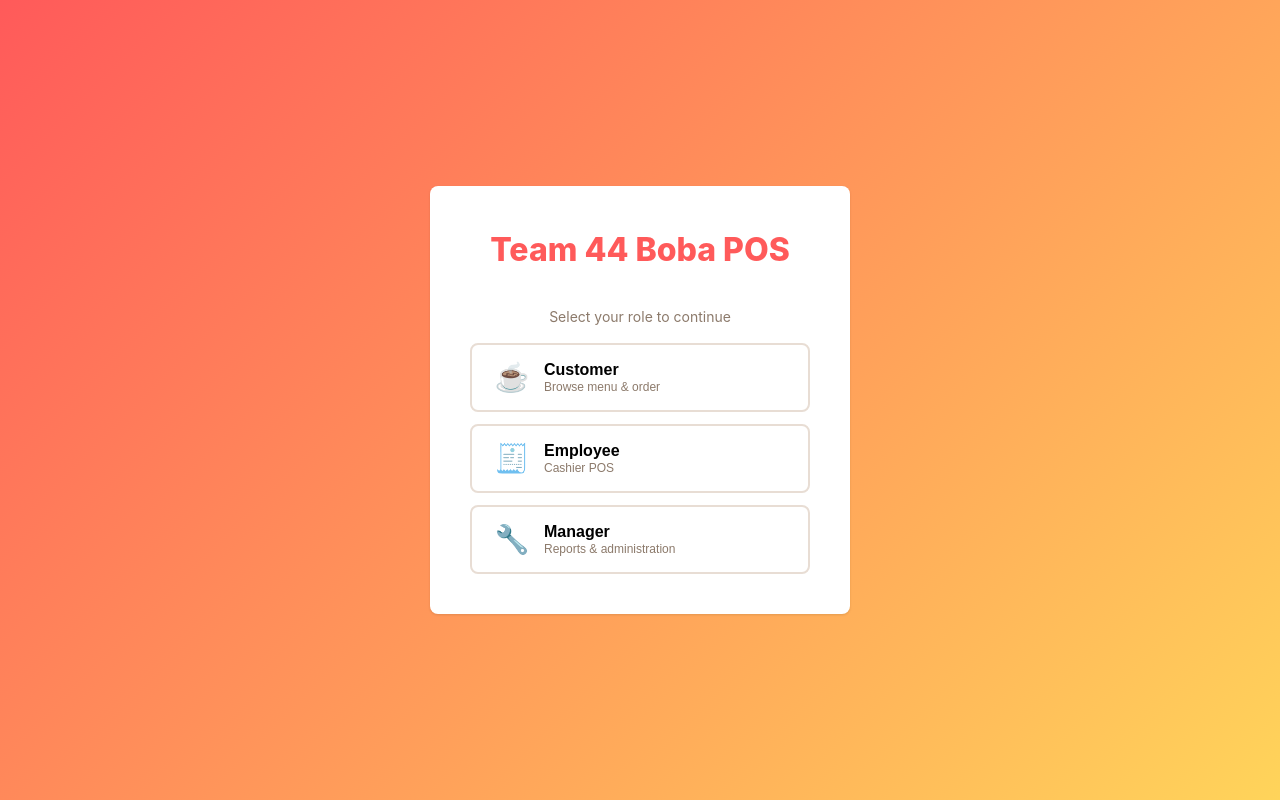
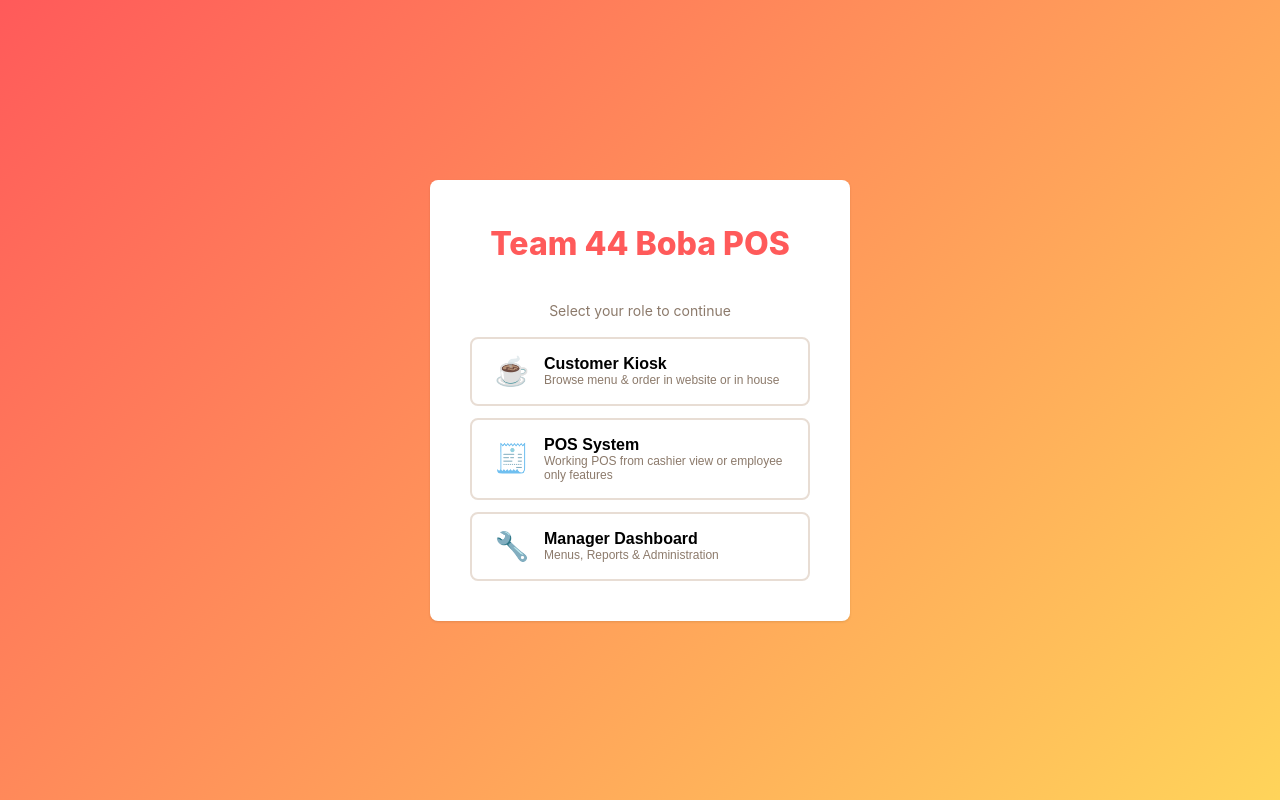
Before and after one commit to CSCE-331-Spring-2026-900-908/team44-project3, a SvelteKit app in the folder src/main/webui/: page / in a window 1280 px wide. Built offline with nearby package versions, Linux system fonts and the light colour scheme.

Commit message:
Changed button names

```diff
--- a/src/main/webui/src/routes/+page.svelte
+++ b/src/main/webui/src/routes/+page.svelte
@@ -67,18 +67,18 @@
                 <p class="role-label">Select your role to continue</p>
                 <button class="role-btn customer" onclick={enterCustomer}>
                     <span class="role-icon">☕</span>
-                    <span class="role-name">Customer</span>
-                    <span class="role-desc">Browse menu & order</span>
+                    <span class="role-name">Customer Kiosk</span>
+                    <span class="role-desc">Browse menu & order in website or in house</span>
                 </button>
                 <button class="role-btn employee" onclick={() => { step = 'employee'; }}>
                     <span class="role-icon">🧾</span>
-                    <span class="role-name">Employee</span>
-                    <span class="role-desc">Cashier POS</span>
+                    <span class="role-name">POS System</span>
+                    <span class="role-desc">Working POS from cashier view or employee only features</span>
                 </button>
                 <button class="role-btn manager" onclick={() => { step = 'manager'; }}>
                     <span class="role-icon">🔧</span>
-                    <span class="role-name">Manager</span>
-                    <span class="role-desc">Reports & administration</span>
+                    <span class="role-name">Manager Dashboard</span>
+                    <span class="role-desc">Menus, Reports & Administration</span>
                 </button>
             </div>
         {:else}
```
